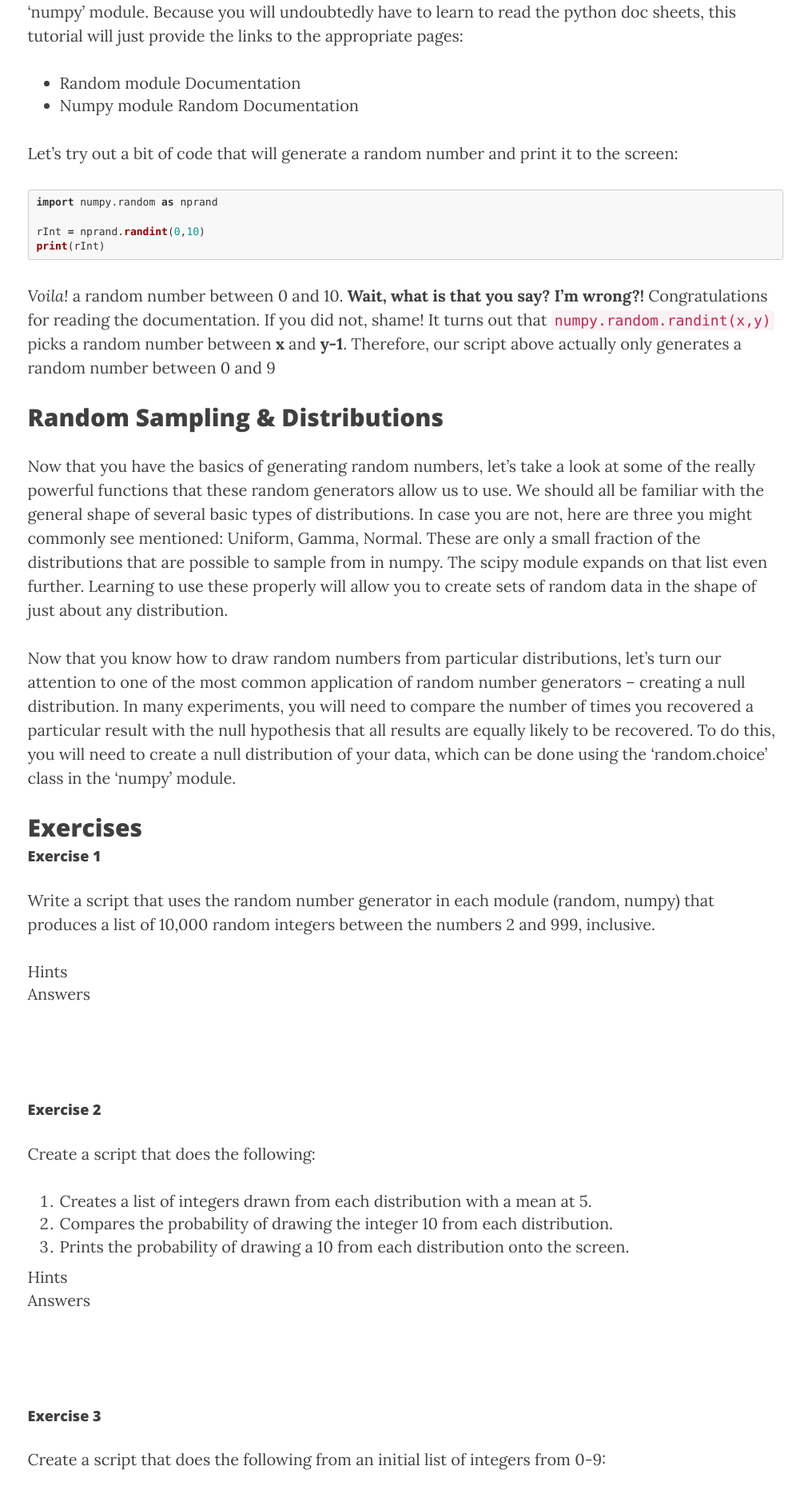
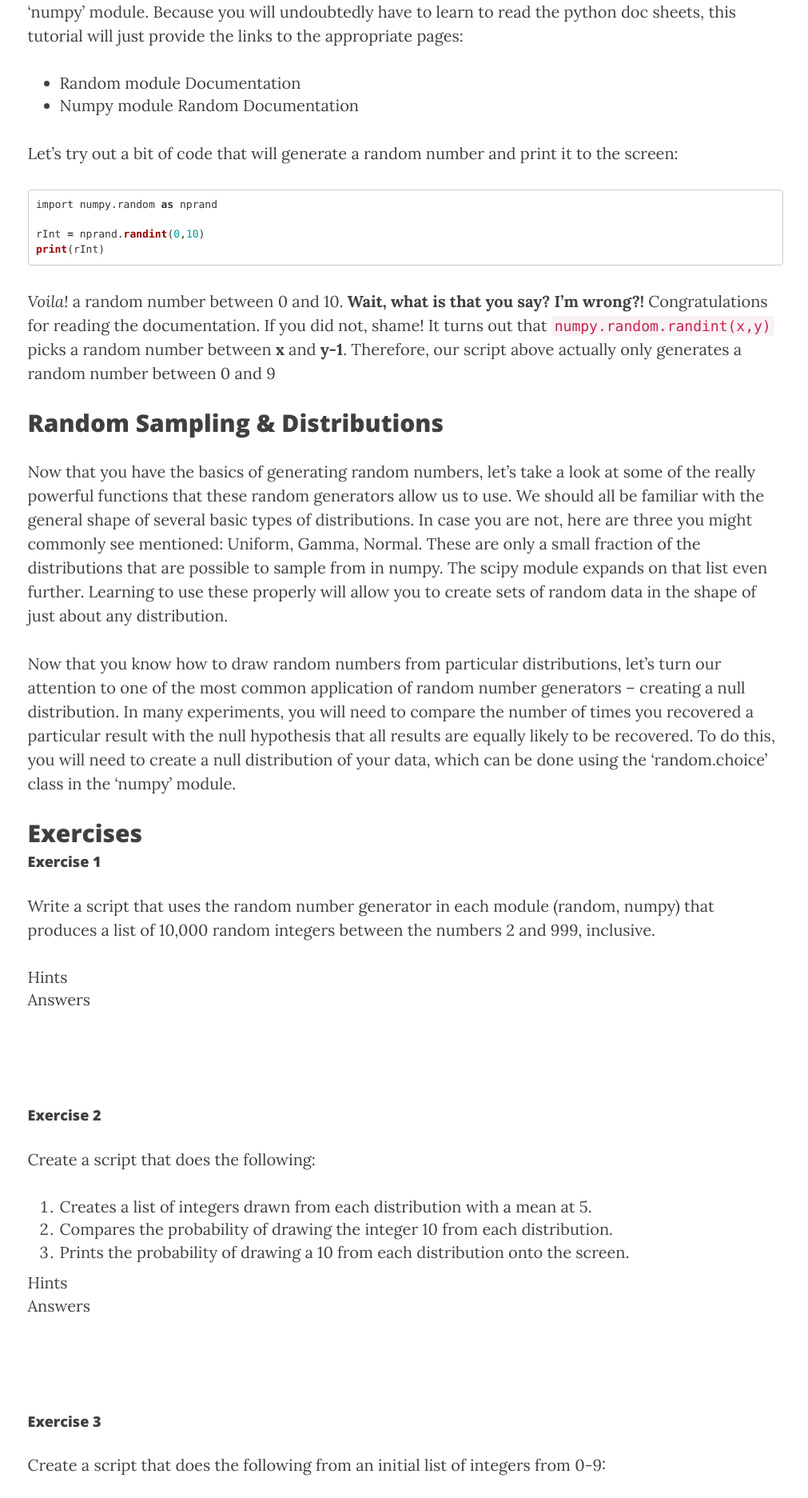
Before and after one commit to A-Swafford/a-swafford.github.io, a Jekyll site: the page built from _posts/2016-10-19-A2.markdown, in a window 1280 px wide. Shown: the part 999-2872 px from the top of the page at 80% size, without its empty margins (133-1144 px from the left). Built offline with Jekyll 4.4.1, drawn with Linux system fonts in a browser that asks for light colours; nearby versions of some CDN libraries; comment, search, counter and statistics services are not loaded.

Commit message:
more new syntax

```diff
--- a/css/syntax.css
+++ b/css/syntax.css
@@ -19,66 +19,63 @@
  * Courtesy of GitHub.com
  */
 
-.highlight pre, pre, .highlight .hll { background-color: #f8f8f8; border: 1px solid #ccc; padding: 6px 10px; border-radius: 3px; }
-.highlight .c { color: #999988; font-style: italic; }
-.highlight .err { color: #a61717; background-color: #e3d2d2; }
-.highlight .k { font-weight: bold; }
-.highlight .o { font-weight: bold; }
-.highlight .cm { color: #999988; font-style: italic; }
-.highlight .cp { color: #999999; font-weight: bold; }
-.highlight .c1 { color: #999988; font-style: italic; }
-.highlight .cs { color: #999999; font-weight: bold; font-style: italic; }
-.highlight .gd { color: #000000; background-color: #ffdddd; }
-.highlight .gd .x { color: #000000; background-color: #ffaaaa; }
-.highlight .ge { font-style: italic; }
-.highlight .gr { color: #aa0000; }
-.highlight .gh { color: #999999; }
-.highlight .gi { color: #000000; background-color: #ddffdd; }
-.highlight .gi .x { color: #000000; background-color: #aaffaa; }
-.highlight .go { color: #888888; }
-.highlight .gp { color: #555555; }
-.highlight .gs { font-weight: bold; }
-.highlight .gu { color: #800080; font-weight: bold; }
-.highlight .gt { color: #aa0000; }
-.highlight .kc { font-weight: bold; }
-.highlight .kd { font-weight: bold; }
-.highlight .kn { font-weight: bold; }
-.highlight .kp { font-weight: bold; }
-.highlight .kr { font-weight: bold; }
-.highlight .kt { color: #445588; font-weight: bold; }
-.highlight .m { color: #009999; }
-.highlight .s { color: #dd1144; }
-.highlight .n { color: #333333; }
-.highlight .na { color: teal; }
-.highlight .nb { color: #0086b3; }
-.highlight .nc { color: #445588; font-weight: bold; }
-.highlight .no { color: teal; }
-.highlight .ni { color: purple; }
-.highlight .ne { color: #990000; font-weight: bold; }
-.highlight .nf { color: #990000; font-weight: bold; }
-.highlight .nn { color: #555555; }
-.highlight .nt { color: navy; }
-.highlight .nv { color: teal; }
-.highlight .ow { font-weight: bold; }
-.highlight .w { color: #bbbbbb; }
-.highlight .mf { color: #009999; }
-.highlight .mh { color: #009999; }
-.highlight .mi { color: #009999; }
-.highlight .mo { color: #009999; }
-.highlight .sb { color: #dd1144; }
-.highlight .sc { color: #dd1144; }
-.highlight .sd { color: #dd1144; }
-.highlight .s2 { color: #dd1144; }
-.highlight .se { color: #dd1144; }
-.highlight .sh { color: #dd1144; }
-.highlight .si { color: #dd1144; }
-.highlight .sx { color: #dd1144; }
-.highlight .sr { color: #009926; }
-.highlight .s1 { color: #dd1144; }
-.highlight .ss { color: #990073; }
-.highlight .bp { color: #999999; }
-.highlight .vc { color: teal; }
-.highlight .vg { color: teal; }
-.highlight .vi { color: teal; }
-.highlight .il { color: #009999; }
-.highlight .gc { color: #999; background-color: #EAF2F5; }
+.highlight  { background: #ffffff; }
+.highlight .c { color: #999988; font-style: italic } /* Comment */
+.highlight .err { color: #a61717; background-color: #e3d2d2 } /* Error */
+.highlight .k { font-weight: bold } /* Keyword */
+.highlight .o { font-weight: bold } /* Operator */
+.highlight .cm { color: #999988; font-style: italic } /* Comment.Multiline */
+.highlight .cp { color: #999999; font-weight: bold } /* Comment.Preproc */
+.highlight .c1 { color: #999988; font-style: italic } /* Comment.Single */
+.highlight .cs { color: #999999; font-weight: bold; font-style: italic } /* Comment.Special */
+.highlight .gd { color: #000000; background-color: #ffdddd } /* Generic.Deleted */
+.highlight .gd .x { color: #000000; background-color: #ffaaaa } /* Generic.Deleted.Specific */
+.highlight .ge { font-style: italic } /* Generic.Emph */
+.highlight .gr { color: #aa0000 } /* Generic.Error */
+.highlight .gh { color: #999999 } /* Generic.Heading */
+.highlight .gi { color: #000000; background-color: #ddffdd } /* Generic.Inserted */
+.highlight .gi .x { color: #000000; background-color: #aaffaa } /* Generic.Inserted.Specific */
+.highlight .go { color: #888888 } /* Generic.Output */
+.highlight .gp { color: #555555 } /* Generic.Prompt */
+.highlight .gs { font-weight: bold } /* Generic.Strong */
+.highlight .gu { color: #aaaaaa } /* Generic.Subheading */
+.highlight .gt { color: #aa0000 } /* Generic.Traceback */
+.highlight .kc { font-weight: bold } /* Keyword.Constant */
+.highlight .kd { font-weight: bold } /* Keyword.Declaration */
+.highlight .kp { font-weight: bold } /* Keyword.Pseudo */
+.highlight .kr { font-weight: bold } /* Keyword.Reserved */
+.highlight .kt { color: #445588; font-weight: bold } /* Keyword.Type */
+.highlight .m { color: #009999 } /* Literal.Number */
+.highlight .s { color: #d14 } /* Literal.String */
+.highlight .na { color: #008080 } /* Name.Attribute */
+.highlight .nb { color: #0086B3 } /* Name.Builtin */
+.highlight .nc { color: #445588; font-weight: bold } /* Name.Class */
+.highlight .no { color: #008080 } /* Name.Constant */
+.highlight .ni { color: #800080 } /* Name.Entity */
+.highlight .ne { color: #990000; font-weight: bold } /* Name.Exception */
+.highlight .nf { color: #990000; font-weight: bold } /* Name.Function */
+.highlight .nn { color: #555555 } /* Name.Namespace */
+.highlight .nt { color: #000080 } /* Name.Tag */
+.highlight .nv { color: #008080 } /* Name.Variable */
+.highlight .ow { font-weight: bold } /* Operator.Word */
+.highlight .w { color: #bbbbbb } /* Text.Whitespace */
+.highlight .mf { color: #009999 } /* Literal.Number.Float */
+.highlight .mh { color: #009999 } /* Literal.Number.Hex */
+.highlight .mi { color: #009999 } /* Literal.Number.Integer */
+.highlight .mo { color: #009999 } /* Literal.Number.Oct */
+.highlight .sb { color: #d14 } /* Literal.String.Backtick */
+.highlight .sc { color: #d14 } /* Literal.String.Char */
+.highlight .sd { color: #d14 } /* Literal.String.Doc */
+.highlight .s2 { color: #d14 } /* Literal.String.Double */
+.highlight .se { color: #d14 } /* Literal.String.Escape */
+.highlight .sh { color: #d14 } /* Literal.String.Heredoc */
+.highlight .si { color: #d14 } /* Literal.String.Interpol */
+.highlight .sx { color: #d14 } /* Literal.String.Other */
+.highlight .sr { color: #009926 } /* Literal.String.Regex */
+.highlight .s1 { color: #d14 } /* Literal.String.Single */
+.highlight .ss { color: #990073 } /* Literal.String.Symbol */
+.highlight .bp { color: #999999 } /* Name.Builtin.Pseudo */
+.highlight .vc { color: #008080 } /* Name.Variable.Class */
+.highlight .vg { color: #008080 } /* Name.Variable.Global */
+.highlight .vi { color: #008080 } /* Name.Variable.Instance */
+.highlight .il { color: #009999 } /* Literal.Number.Integer.Long */
```
